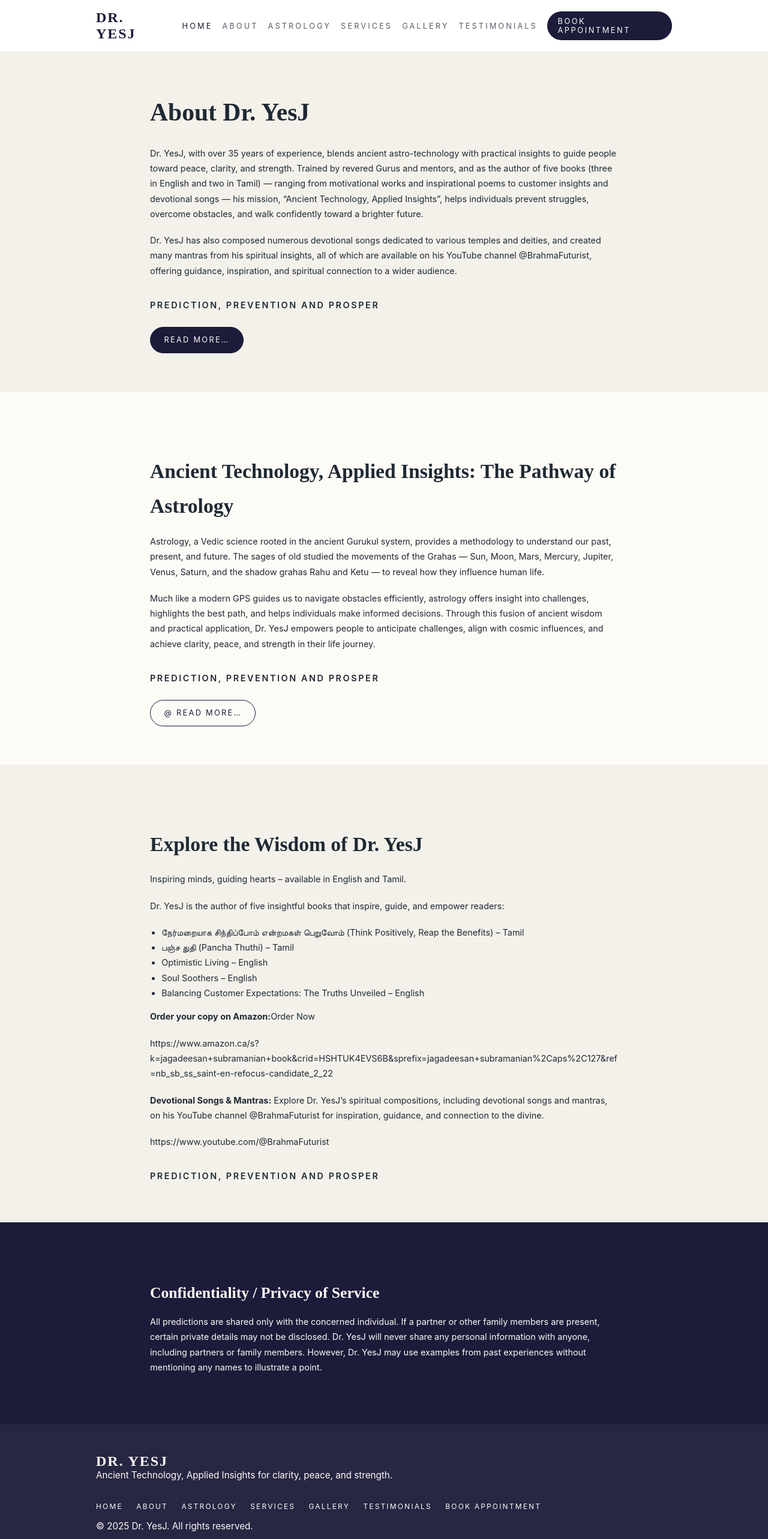
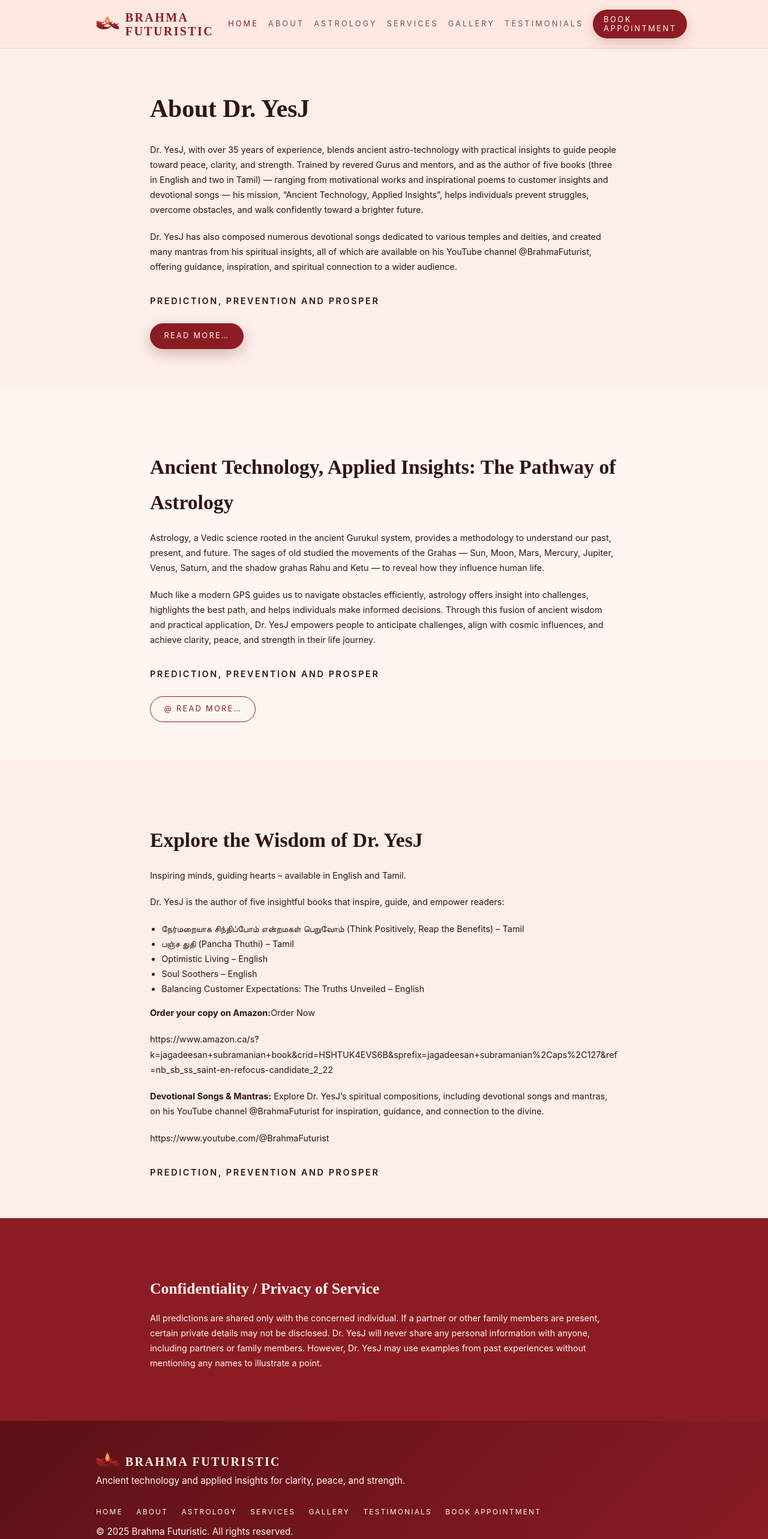
Before and after one commit to manojramoo/brahmafuturistic, an Angular app: page / in a window 1280 px wide. Shown: the top 2566 px of the page at 60% size. Built offline with nearby package versions, Linux system fonts and the light colour scheme.

Commit message:
feat: apply Brahma branding and color palette

```diff
--- a/src/app/app.css
+++ b/src/app/app.css
@@ -1,6 +1,6 @@
 :host {
   display: block;
-  color: #1f2933;
+  color: #301416;
 }
 
 a {
@@ -17,15 +17,15 @@ a:focus {
   min-height: 100vh;
   display: flex;
   flex-direction: column;
-  background: #fdfbf6;
+  background: var(--brand-cream);
 }
 
 .site-header {
   position: sticky;
   top: 0;
   z-index: 100;
-  background: rgba(255, 255, 255, 0.95);
-  border-bottom: 1px solid rgba(15, 23, 42, 0.08);
+  background: rgba(255, 231, 224, 0.92);
+  border-bottom: 1px solid rgba(92, 16, 22, 0.12);
   backdrop-filter: blur(12px);
 }
 
@@ -43,12 +43,26 @@ a:focus {
 }
 
 .brand {
+  display: inline-flex;
+  align-items: center;
+  gap: 0.65rem;
   font-family: 'Playfair Display', 'Times New Roman', serif;
-  font-size: 1.5rem;
+  font-size: 1.25rem;
   font-weight: 600;
-  letter-spacing: 0.08em;
+  letter-spacing: 0.12em;
   text-transform: uppercase;
-  color: #1c1b3a;
+  color: var(--brand-primary);
+}
+
+.brand img {
+  display: block;
+  height: 2.4rem;
+  width: auto;
+}
+
+.brand span {
+  display: inline-block;
+  transform: translateY(0.08rem);
 }
 
 .nav-links {
@@ -61,21 +75,22 @@ a:focus {
   font-size: 0.8rem;
   letter-spacing: 0.24em;
   text-transform: uppercase;
-  color: rgba(15, 23, 42, 0.7);
+  color: rgba(48, 20, 22, 0.7);
   transition: color 0.2s ease;
 }
 
 .nav-link:hover,
 .nav-link.active {
-  color: #111827;
+  color: var(--brand-primary);
 }
 
 .nav-link.highlight {
   padding: 0.55rem 1.1rem;
   border-radius: 999px;
-  background: #1c1b3a;
-  color: #fdfbf6;
+  background: var(--brand-primary);
+  color: #fff6f1;
   letter-spacing: 0.2em;
+  box-shadow: 0 0.4rem 1.2rem rgba(92, 16, 22, 0.2);
 }
 
 .menu-toggle {
@@ -91,7 +106,7 @@ a:focus {
   display: block;
   width: 1.6rem;
   height: 0.13rem;
-  background: #1c1b3a;
+  background: var(--brand-primary);
   border-radius: 999px;
 }
 
@@ -104,12 +119,12 @@ main {
 }
 
 .page-section.soft-bg {
-  background: rgba(236, 233, 224, 0.55);
+  background: rgba(251, 234, 229, 0.65);
 }
 
 .page-section.notice {
-  background: #1c1b3a;
-  color: #fdfbf6;
+  background: var(--brand-primary);
+  color: #fff6f1;
 }
 
 .narrow {
@@ -166,18 +181,19 @@ p {
   justify-content: center;
   padding: 0.6rem 1.4rem;
   border-radius: 999px;
-  border: 1px solid #1c1b3a;
+  border: 1px solid var(--brand-primary);
   font-size: 0.8rem;
   letter-spacing: 0.18em;
   text-transform: uppercase;
   background: transparent;
-  color: #1c1b3a;
-  transition: background 0.2s ease, color 0.2s ease;
+  color: var(--brand-primary);
+  transition: background 0.2s ease, color 0.2s ease, box-shadow 0.2s ease;
 }
 
 .btn.primary {
-  background: #1c1b3a;
-  color: #fdfbf6;
+  background: var(--brand-primary);
+  color: #fff6f1;
+  box-shadow: 0 0.5rem 1.4rem rgba(92, 16, 22, 0.25);
 }
 
 .btn.outline {
@@ -186,14 +202,15 @@ p {
 
 .btn.primary:hover,
 .btn.primary:focus {
-  background: #13122a;
-  color: #fdfbf6;
+  background: var(--brand-primary-dark);
+  color: #fff6f1;
 }
 
 .btn.outline:hover,
 .btn.outline:focus {
-  background: #1c1b3a;
-  color: #fdfbf6;
+  background: var(--brand-primary);
+  color: #fff6f1;
+  box-shadow: 0 0.4rem 1.1rem rgba(92, 16, 22, 0.18);
 }
 
 .contact-form {
@@ -217,11 +234,11 @@ p {
   width: 100%;
   padding: 0.65rem 0.75rem;
   border-radius: 0.5rem;
-  border: 1px solid rgba(15, 23, 42, 0.15);
+  border: 1px solid rgba(92, 16, 22, 0.2);
   background: #ffffff;
   font-size: 0.9rem;
   font-family: inherit;
-  color: #1f2933;
+  color: #301416;
 }
 
 .field textarea {
@@ -230,7 +247,7 @@ p {
 
 .privacy {
   font-size: 0.75rem;
-  color: rgba(17, 24, 39, 0.7);
+  color: rgba(48, 20, 22, 0.7);
   margin: 0;
 }
 
@@ -254,18 +271,26 @@ p {
 }
 
 .notice h3 {
-  color: #fdfbf6;
+  color: #fff6f1;
 }
 
 .notice a {
-  color: #fdfbf6;
+  color: #fff6f1;
   text-decoration: underline;
 }
 
 .site-footer {
   padding: 3rem 0;
-  background: rgba(28, 27, 58, 0.95);
-  color: #fdfbf6;
+  background: linear-gradient(135deg, var(--brand-primary-dark), var(--brand-primary));
+  color: #fff6f1;
+}
+
+.site-footer .brand {
+  color: #fff6f1;
+}
+
+.site-footer .brand img {
+  filter: drop-shadow(0 0 0 rgba(0, 0, 0, 0));
 }
 
 .footer-inner {
@@ -298,12 +323,12 @@ p {
   .nav-links {
     position: absolute;
     inset: 100% 0 auto;
-    background: rgba(255, 255, 255, 0.95);
+    background: rgba(255, 231, 224, 0.96);
     flex-direction: column;
     align-items: flex-start;
     padding: 1.5rem;
     gap: 1rem;
-    border-bottom: 1px solid rgba(15, 23, 42, 0.08);
+    border-bottom: 1px solid rgba(92, 16, 22, 0.12);
     display: none;
   }
 
--- a/src/app/app.html
+++ b/src/app/app.html
@@ -1,7 +1,10 @@
 <div class="page">
   <header class="site-header">
     <div class="container header-inner">
-      <a class="brand" routerLink="/" (click)="closeMenu()">Dr. YesJ</a>
+      <a class="brand" routerLink="/" (click)="closeMenu()">
+        <img src="assets/brahma-logo.svg" alt="Brahma Futuristic logo" />
+        <span>Brahma Futuristic</span>
+      </a>
       <nav class="nav-links" [class.open]="isMenuOpen()">
         <a
           *ngFor="let link of navLinks"
@@ -30,8 +33,11 @@
   <footer class="site-footer">
     <div class="container footer-inner">
       <div>
-        <a class="brand" routerLink="/">Dr. YesJ</a>
-        <p>Ancient Technology, Applied Insights for clarity, peace, and strength.</p>
+        <a class="brand" routerLink="/">
+          <img src="assets/brahma-logo.svg" alt="Brahma Futuristic logo" />
+          <span>Brahma Futuristic</span>
+        </a>
+        <p>Ancient technology and applied insights for clarity, peace, and strength.</p>
       </div>
       <div class="footer-nav">
         <a
@@ -44,7 +50,7 @@
         </a>
         <a routerLink="/contact">Book Appointment</a>
       </div>
-      <p class="copyright">© {{ year }} Dr. YesJ. All rights reserved.</p>
+      <p class="copyright">© {{ year }} Brahma Futuristic. All rights reserved.</p>
     </div>
   </footer>
 </div>
--- a/src/styles.css
+++ b/src/styles.css
@@ -1,8 +1,13 @@
 :root {
   color-scheme: light;
   font-family: 'Poppins', 'Inter', 'Segoe UI', sans-serif;
-  background-color: #f9f7f1;
-  color: #1f2933;
+  --brand-primary: #8c1c24;
+  --brand-primary-dark: #5b1016;
+  --brand-accent: #f77a2f;
+  --brand-cream: #fff6f1;
+  --brand-paper: #fbeae5;
+  background-color: var(--brand-cream);
+  color: #301416;
 }
 
 * {
@@ -13,13 +18,13 @@ body {
   margin: 0;
   font-family: inherit;
   font-size: 0.95rem;
-  background: #fdfbf6;
-  color: #1f2933;
+  background: var(--brand-cream);
+  color: #301416;
 }
 
 body ::selection {
-  background: rgba(67, 56, 202, 0.25);
-  color: #1f2933;
+  background: rgba(247, 122, 47, 0.35);
+  color: #301416;
 }
 
 body,
```
Also changed, not shown: public/assets/brahma-logo.svg (added).
